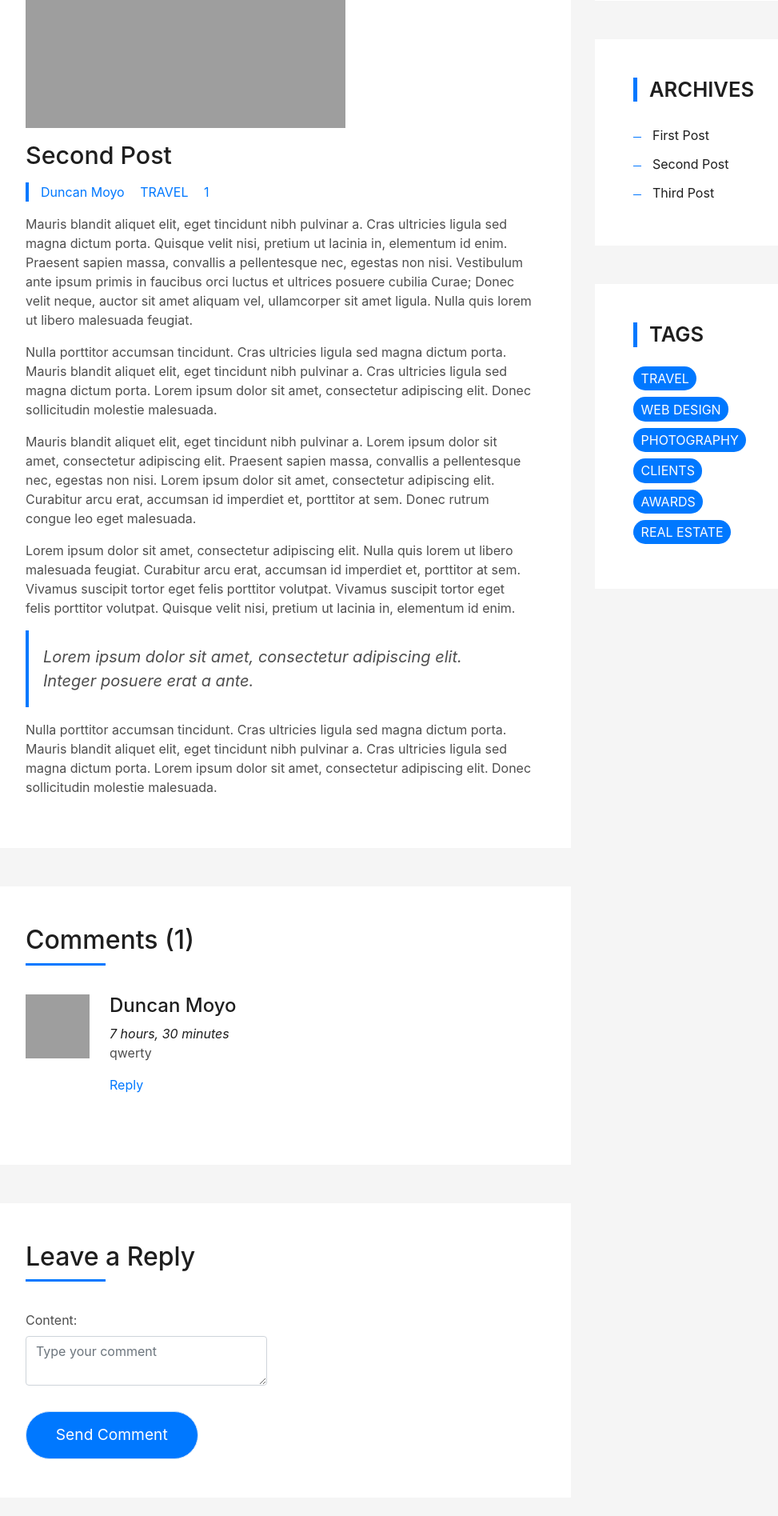
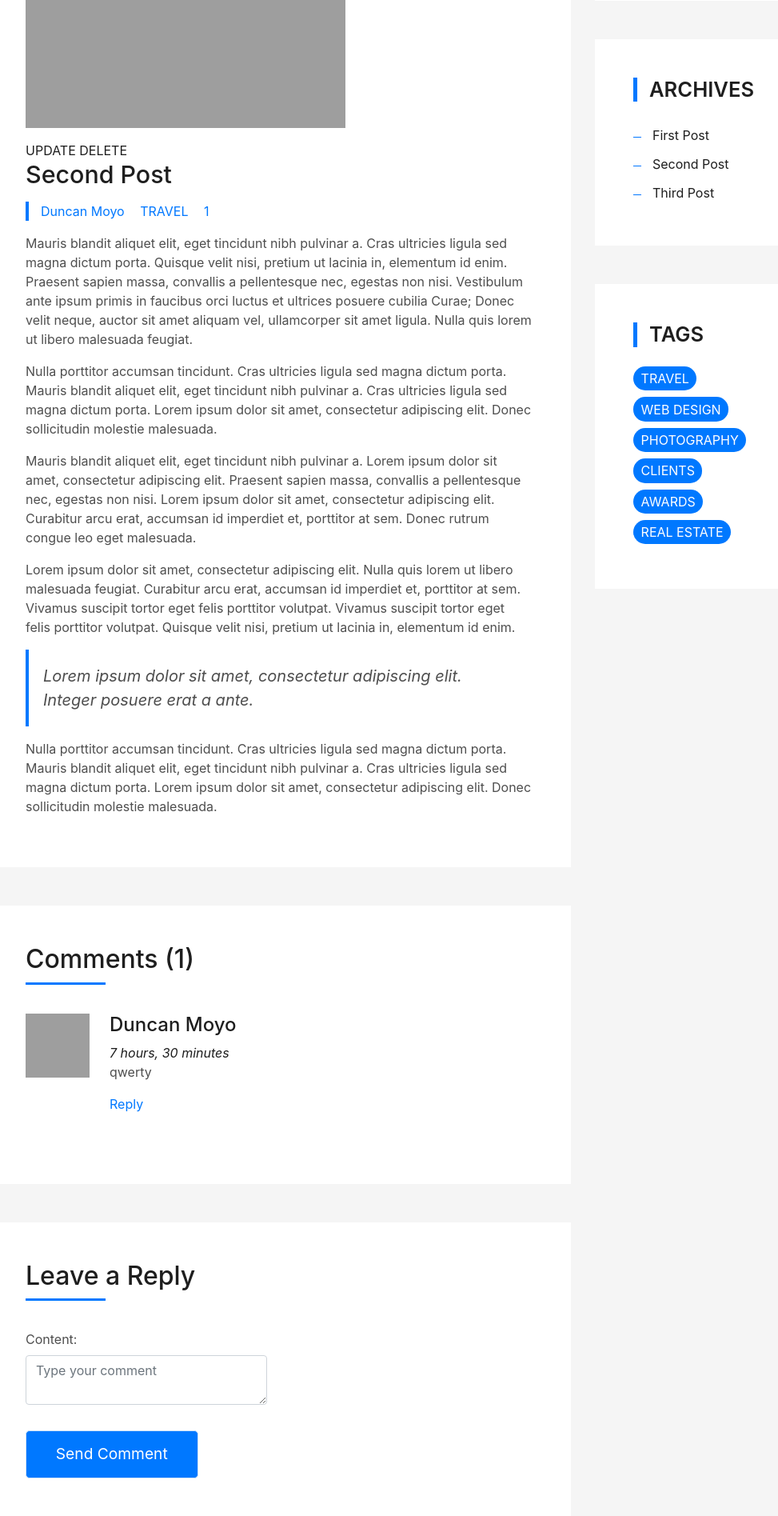
Before and after one commit to DuncanMoyo/Developer-Portfolio, a Django app: page /blog/2/ in a window 1280 px wide. Shown: the part 602-2497 px from the top of the page at 80% size, without its empty margins (101-1074 px from the left). Run offline with Django 3.2, Linux system fonts and the light colour scheme; a user stored in the database is signed in; data comes from the database, SQL or seed files in the repository; some libraries are stand-ins or nearby versions; grey boxes are pictures that could not be loaded.

Commit message:
delete and create posts working

```diff
--- a/portfolio/urls.py
+++ b/portfolio/urls.py
@@ -3,12 +3,15 @@
 from django.conf import settings
 from django.conf.urls.static import static
 from user.views import index
-from posts.views import search, blog
+from posts.views import search, blog, post_create, post_update, post_delete
 
 urlpatterns = [
     path('admin/', admin.site.urls),
-    path('', index),
+    path('', index, name='home'),
     path('blog/<id>/', blog, name='post-detail'),
+    path('create/', post_create, name='post-create'),
+    path('blog/<id>/update/', post_update, name='post-update'),
+    path('blog/<id>/delete/', post_delete, name='post-delete'),
     path('tinymce/', include('tinymce.urls')),
     path('search/', search, name='search')
 ]
--- a/posts/forms.py
+++ b/posts/forms.py
@@ -17,7 +17,7 @@
 
     class Meta:
         model = Post
-        fields = '__all__'
+        fields = ('title', 'overview', 'featured', 'thumbnail', 'categories', 'content')
 
 
 class CommentForm(forms.ModelForm):
--- a/posts/models.py
+++ b/posts/models.py
@@ -32,16 +32,14 @@
 
 
 class Post(models.Model):
+    featured = models.BooleanField(default=True)
     title = models.CharField(max_length=100)
     overview = models.TextField()
-    #timestamp = models.DateTimeField(auto_now_add=True)
+    timestamp = models.DateTimeField(auto_now_add=True)
     comment_count = models.IntegerField(default=0)
-    #view_count = models.IntegerField(default=0)
     author = models.ForeignKey(Author, on_delete=models.CASCADE)
     thumbnail = models.ImageField()
     categories = models.ManyToManyField(Category)
-    #featured = models.BooleanField()
-    timestamp = models.DateTimeField(default=datetime.now())
     content = HTMLField('Content', null=True, blank=True)
 
     def __str__(self):
@@ -49,6 +47,16 @@
 
     def get_absolute_url(self):
         return reverse('post-detail', kwargs={
+            'id': self.id
+        })
+
+    def get_update_url(self):
+        return reverse('post-update', kwargs={
+            'id': self.id
+        })
+
+    def get_delete_url(self):
+        return reverse('post-delete', kwargs={
             'id': self.id
         })
 
--- a/posts/views.py
+++ b/posts/views.py
@@ -1,7 +1,14 @@
 from django.shortcuts import render, get_object_or_404, reverse,redirect  # added these 3 for the link to the post shown in index
-from .models import Post, Category
+from .models import Post, Category, Author
 from django.db.models import Q
-from .forms import CommentForm
+from .forms import CommentForm, PostForm
+
+
+def get_author(user):
+    qs = Author.objects.filter(user=user)
+    if qs.exists():
+        return qs[0]
+    return None
 
 
 def search(request):
@@ -43,3 +50,50 @@
 
     }
     return render(request, 'blog.html', context)
+
+
+def post_create(request):
+    title = 'Create'
+    form = PostForm(request.POST or None, request.FILES or None)
+    author = get_author(request.user)
+    if request.method == 'POST':
+        if form.is_valid():
+            form.instance.author = author
+            form.save()
+            return redirect(reverse('post-detail', kwargs={
+                'id': form.instance.id
+            }))
+
+    context = {
+        'title': title,
+        'form': form,
+    }
+
+    return render(request, 'post_create.html', context)
+
+
+def post_update(request, id):
+    title = 'Update'
+    post = get_object_or_404(Post, id=id)
+    form = PostForm(request.POST or None, request.FILES or None, instance=post)
+    author = get_author(request.user)
+    if request.method == 'POST':
+        if form.is_valid():
+            form.instance.author = author
+            form.save()
+            return redirect(reverse('post-detail', kwargs={
+                'id': form.instance.id
+            }))
+
+    context = {
+        'title': title,
+        'form': form,
+    }
+
+    return render(request, 'post_update.html', context)
+
+
+def post_delete(request, id):
+    post = get_object_or_404(Post, id=id)
+    post.delete()
+    return redirect(reverse('home'))
--- a/requirements.txt
+++ b/requirements.txt
@@ -1,6 +1,8 @@
 Django==2.2.4
+django-crispy-forms==1.7.2
 django-faicon==0.1.0
 django-phone-field==1.7.1
+django-tinymce==2.8.0
 django-tinymce4-lite==1.7.5
 jsmin==2.2.2
 Pillow==6.1.0
--- a/templates/blog.html
+++ b/templates/blog.html
@@ -1,6 +1,11 @@
 {% extends 'base.html' %}
 {% load static %}
 
+<style>
+    .post-body img {
+        width: 100%
+    }
+</style>
 {% block content %}
 <!--/ Intro Skew Star /-->
 <div class="intro intro-single route bg-image" style="background-image: url(img/overlay-bg.jpg)">
@@ -26,7 +31,7 @@
 
 <!--/ Section Blog-Single Star /-->
 <section class="blog-wrapper sect-pt4" id="blog">
-    {% comment %}{% for post in blog_list %}{% endcomment %}
+<!--    {% comment %}{% for post in blog_list %}{% endcomment %}-->
         <div class="container">
             <div class="row">
                 <div class="col-md-8">
@@ -35,6 +40,10 @@
                             <img src="{{ post.thumbnail.url }}" class="img-fluid" alt="">
                         </div>
                         <div class="post-meta">
+                            <div>
+                                <a href="{% url 'post-update' id=post.id %}">UPDATE</a>
+                                <a href="{% url 'post-delete' id=post.id %}">DELETE</a>
+                            </div>
                             <h1 class="article-title">{{ post.title }}</h1>
                             <ul>
                                 <li>
@@ -111,7 +120,7 @@
 <!--                                        </div>-->
 <!--                                    </div>-->
                                     <div class="col-md-12">
-                                        <button type="submit" class="button button-a button-big button-rouded">Send Comment</button>
+                                        <button type="submit" class="button button-a button-big button-rounded">Send Comment</button>
                                     </div>
                                 </div>
                             </form>
```
Also changed, not shown: portfolio/settings.py (+5 -2 lines), templates/post_create.html (added, +19 -0 lines), db.sqlite3, posts/migrations/0016_auto_20190808_2247.py (added), posts/migrations/0017_post_featured.py (added).
